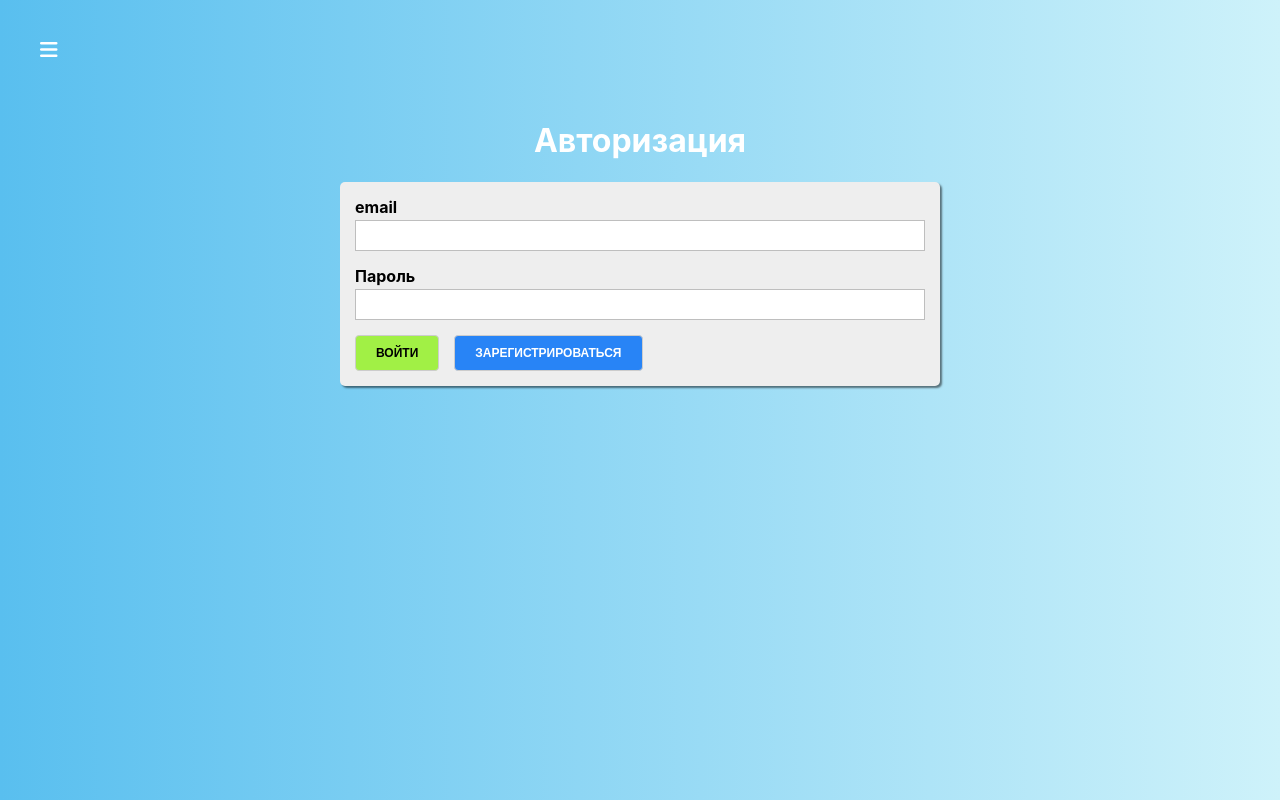
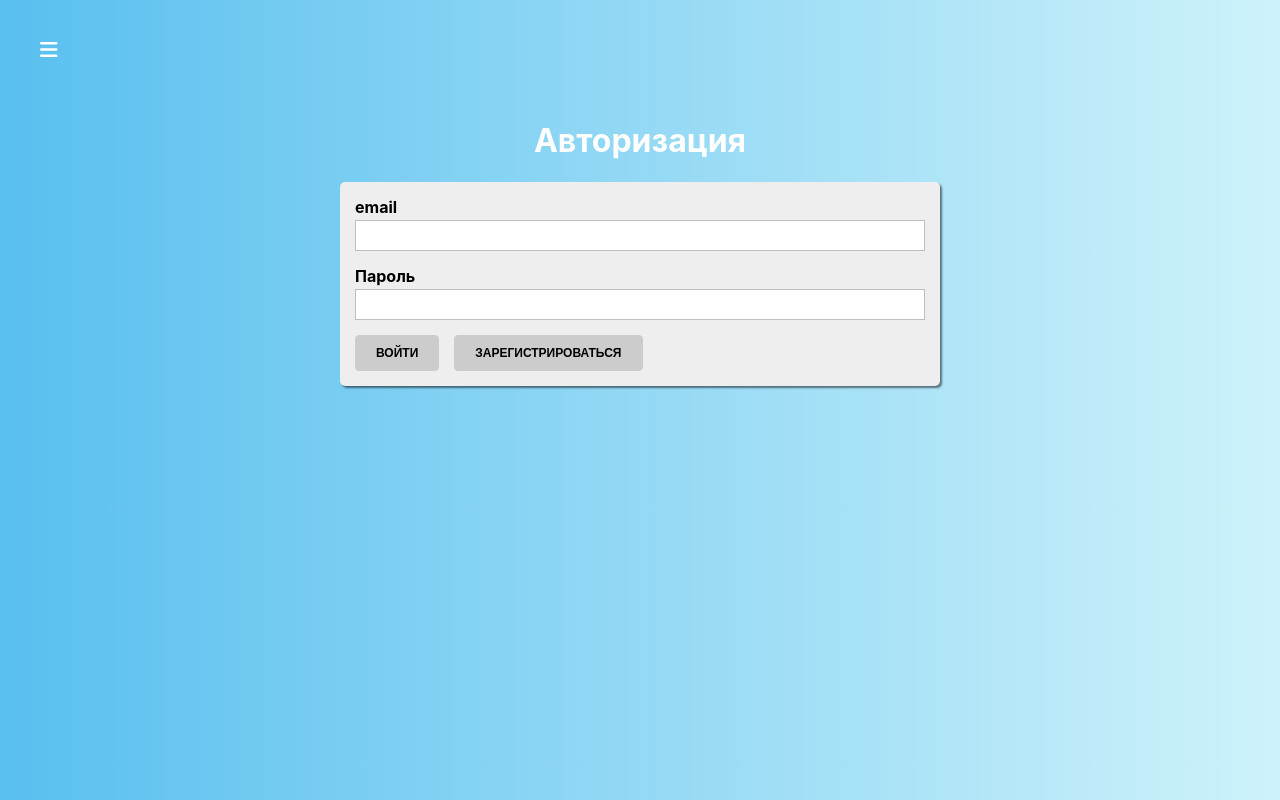
Before and after one commit to Cayman2312/React-quiz, a React app: page /auth in a window 1280 px wide. Built offline with nearby package versions, Linux system fonts and the light colour scheme.

Commit message:
доделана форма ввода

```diff
--- a/src/components/UI/Button/Button.module.scss
+++ b/src/components/UI/Button/Button.module.scss
@@ -21,12 +21,6 @@
     box-shadow: inset 2px 2px 1px rgba(0, 0, 0, 0.3);
   }
 
-  &:disabled {
-    background-color: #ccc;
-    color: #000;
-    cursor: not-allowed;
-  }
-
   &.error {
     background: rgba(240, 87, 108, 1);
   }
@@ -39,4 +33,10 @@
     background: #2884f6;
     color: #fff;
   }
+
+  &:disabled {
+    background-color: #ccc;
+    color: #000;
+    cursor: not-allowed;
+  }
 }
--- a/src/containers/Auth/Auth.js
+++ b/src/containers/Auth/Auth.js
@@ -6,6 +6,7 @@ import is from 'is_js';
 
 export default class Auth extends Component {
   state = {
+    isFormValid: false,
     formControls: {
       email: {
         value: '',
@@ -34,9 +35,9 @@ export default class Auth extends Component {
     },
   };
 
-  loginHandler = () => {};
+  loginHandler = () => { };
 
-  registerHandler = () => {};
+  registerHandler = () => { };
 
   submitHandler = (e) => {
     e.preventDefault();
@@ -72,6 +73,14 @@ export default class Auth extends Component {
     formControls[controlName] = control;
 
     this.setState({ formControls });
+
+    let isFormValid;
+    isFormValid = Object.values(formControls).every((value) => value.valid);
+
+    if (isFormValid) {
+      this.setState({ isFormValid: true })
+    }
+
   };
 
   renderInputs() {
@@ -106,10 +115,10 @@ export default class Auth extends Component {
           <form className={classes.AuthForm} onSubmit={this.submitHandler}>
             {this.renderInputs()}
 
-            <Button type="success" onClick={this.loginHandler}>
+            <Button type="success" onClick={this.loginHandler} disabled={!this.state.isFormValid}>
               Войти
             </Button>
-            <Button type="primary" onClick={this.registerHandler}>
+            <Button type="primary" onClick={this.registerHandler} disabled={!this.state.isFormValid}>
               Зарегистрироваться
             </Button>
           </form>
```
